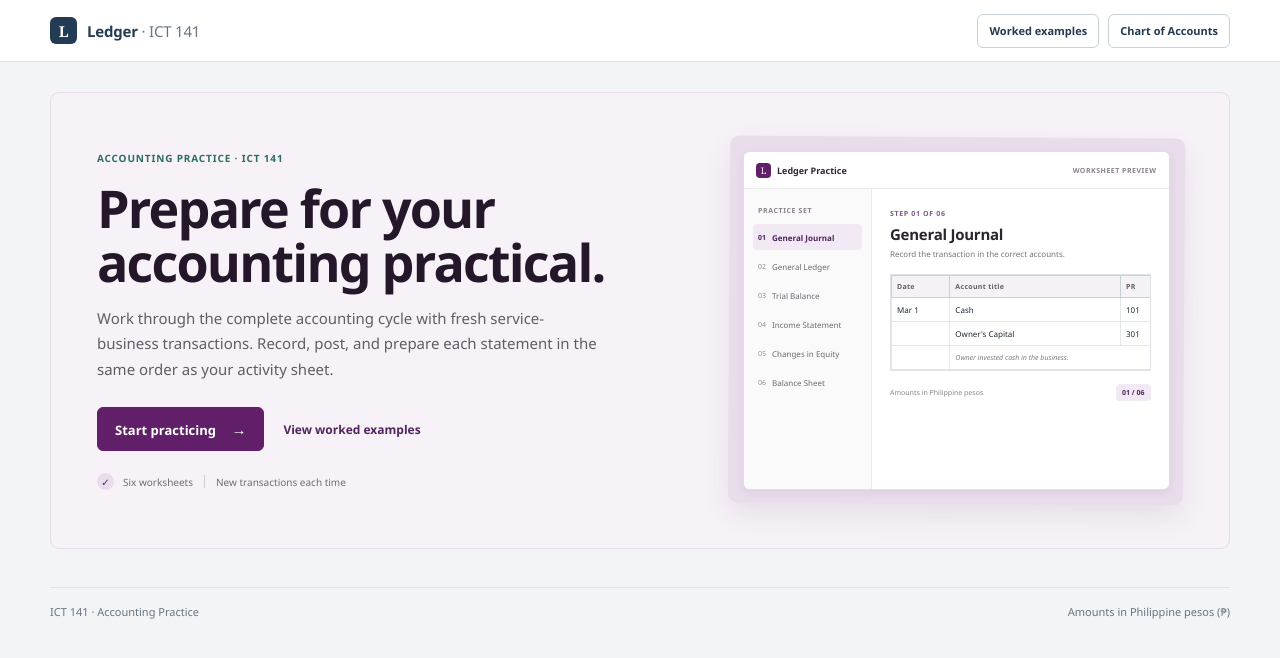
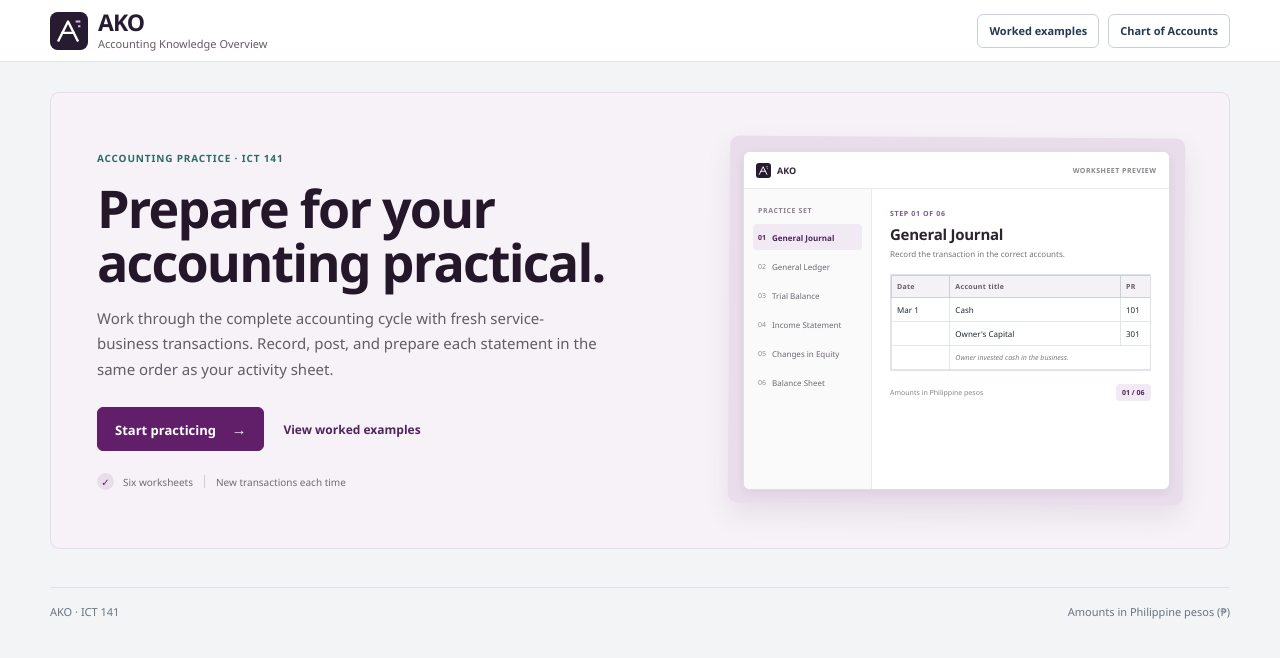
Before and after one commit to kekeiscoding/accountingpractice, a plain HTML site: page index.html in a window 1280 px wide. Drawn offline with Linux system fonts and the light colour scheme.

Commit message:
Introduce AKO branding and custom logo

```diff
--- a/index.html
+++ b/index.html
@@ -4,11 +4,21 @@
   <meta charset="utf-8" />
   <meta name="viewport" content="width=device-width, initial-scale=1" />
   <meta name="theme-color" content="#f2f4f6" />
-  <title>Accounting Cycle Practice</title>
-  <link rel="stylesheet" href="styles.css" />
+  <title>AKO | Accounting Knowledge Overview</title>
+  <link rel="icon" href="ako-mark.svg" type="image/svg+xml" />
+  <link rel="stylesheet" href="styles.css?v=ako" />
 </head>
 <body>
-  <header class="topbar"><a class="brand" href="#" aria-label="Ledger Practice home"><span class="brand-mark">L</span><span>Ledger<span class="brand-light"> · ICT 141</span></span></a><nav class="top-tools" aria-label="Study resources"><button class="chart-trigger" id="open-examples">Worked examples</button><button class="chart-trigger" id="open-chart">Chart of Accounts</button></nav></header>
+  <header class="topbar">
+    <a class="brand" href="#" aria-label="AKO — Accounting Knowledge Overview home">
+      <img class="brand-mark" src="ako-mark.svg" width="38" height="38" alt="" />
+      <span class="brand-copy"><span class="brand-name">AKO</span><span class="brand-description">Accounting Knowledge Overview</span></span>
+    </a>
+    <nav class="top-tools" aria-label="Study resources">
+      <button class="chart-trigger" id="open-examples">Worked examples</button>
+      <button class="chart-trigger" id="open-chart">Chart of Accounts</button>
+    </nav>
+  </header>
   <dialog class="chart-dialog" id="chart-dialog" aria-labelledby="chart-title">
     <div class="chart-dialog-head"><div><div class="eyebrow">REFERENCE</div><h2 id="chart-title">Chart of Accounts</h2></div><button class="close-chart" id="close-chart" aria-label="Close chart">×</button></div>
     <table class="chart-table"><thead><tr><th>Account No.</th><th>Account Title</th></tr></thead><tbody>
@@ -31,7 +41,7 @@
       </div>
       <aside class="home-preview" aria-label="Preview of the practice worksheet">
         <div class="preview-window">
-          <div class="preview-windowbar"><span class="preview-brand"><span class="preview-brand-mark">L</span> Ledger Practice</span><span class="preview-sample-label">WORKSHEET PREVIEW</span></div>
+          <div class="preview-windowbar"><span class="preview-brand"><img src="ako-mark.svg" width="15" height="15" alt="" /> AKO</span><span class="preview-sample-label">WORKSHEET PREVIEW</span></div>
           <div class="preview-layout">
             <div class="preview-sidebar"><div class="preview-sidebar-label">PRACTICE SET</div><ol>
               <li class="preview-active"><span>01</span>General Journal</li><li><span>02</span>General Ledger</li><li><span>03</span>Trial Balance</li><li><span>04</span>Income Statement</li><li><span>05</span>Changes in Equity</li><li><span>06</span>Balance Sheet</li>
@@ -59,7 +69,7 @@
         <section class="worksheet" id="worksheet"></section>
       </div>
     </section>
-    <footer class="site-foot"><span>ICT 141 · Accounting Practice</span><span>Amounts in Philippine pesos (₱)</span></footer>
+    <footer class="site-foot"><span>AKO · ICT 141</span><span>Amounts in Philippine pesos (₱)</span></footer>
   </main>
   <script src="app.js?v=worked-examples-2"></script>
 </body>
--- a/styles.css
+++ b/styles.css
@@ -38,24 +38,18 @@ button { cursor: pointer; }
   display: inline-flex;
   align-items: center;
   gap: 10px;
-  color: var(--navy);
+  color: #271b32;
   text-decoration: none;
-  font-size: 15px;
-  font-weight: 700;
-  letter-spacing: -.2px;
-  white-space: nowrap;
 }
-.brand-mark {
-  display: grid;
-  place-items: center;
-  width: 27px;
-  height: 27px;
-  border-radius: 6px;
-  background: var(--navy);
-  color: white;
-  font: 600 15px Georgia, serif;
+.brand:focus-visible {
+  outline: 2px solid #611f69;
+  outline-offset: 4px;
+  border-radius: 4px;
 }
-.brand-light { color: var(--muted); font-weight: 400; }
+.brand-mark { display: block; flex: none; }
+.brand-copy { display: grid; gap: 3px; }
+.brand-name { font-size: 23px; font-weight: 750; letter-spacing: -.04em; line-height: 1; }
+.brand-description { color: #635b66; font-size: 11px; font-weight: 500; line-height: 1.2; }
 .top-tools { display: flex; align-items: center; gap: 9px; }
 .top-note {
   display: flex;
@@ -131,7 +125,6 @@ button { cursor: pointer; }
 .preview-window { overflow: hidden; border: 1px solid #dedfe5; border-radius: 7px; background: white; box-shadow: 0 3px 10px #251b2a12; transform: rotate(-.4deg); }
 .preview-windowbar { height: 37px; display: flex; justify-content: space-between; align-items: center; padding: 0 12px; border-bottom: 1px solid #ece9ed; background: #fff; }
 .preview-brand { display: flex; align-items: center; gap: 6px; color: #34243a; font-size: 9px; font-weight: 700; }
-.preview-brand-mark { width: 15px; height: 15px; display: grid; place-items: center; border-radius: 4px; background: #611f69; color: white; font: 9px Georgia,serif; }
 .preview-sample-label { color: #8b828e; font-size: 7px; font-weight: 700; letter-spacing: .5px; }
 .preview-layout { min-height: 300px; display: grid; grid-template-columns: 128px minmax(0,1fr); }
 .preview-sidebar { padding: 17px 9px; border-right: 1px solid #ece9ed; background: #fbfafb; }
```
Also changed, not shown: ako-mark.svg (added).
